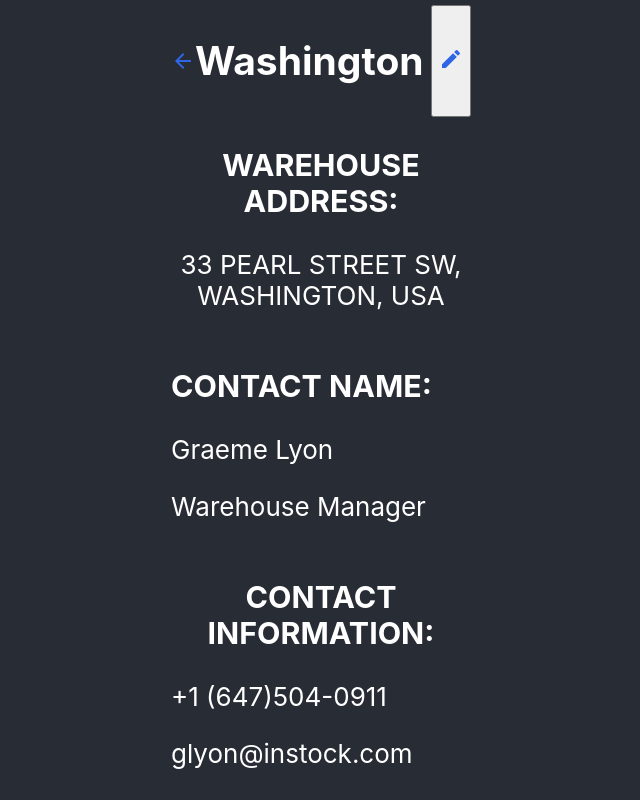
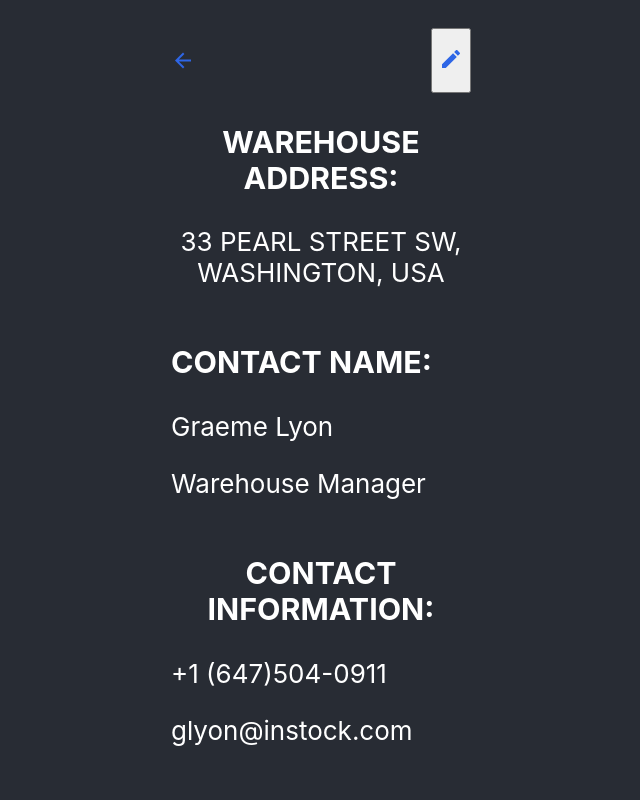
Before and after one commit to mainanchung/instock-client, a React (Create React App) app: page / in a window 1280 px wide. Shown: the whole page, without its empty margins (319-959 px from the left). Built offline with nearby package versions, Linux system fonts and the light colour scheme; no server answers.

Commit message:
setting up warehouse

```diff
--- a/package.json
+++ b/package.json
@@ -6,8 +6,10 @@
     "@testing-library/jest-dom": "^5.16.5",
     "@testing-library/react": "^13.4.0",
     "@testing-library/user-event": "^13.5.0",
+    "axios": "^1.1.3",
     "react": "^18.2.0",
     "react-dom": "^18.2.0",
+    "react-router-dom": "^6.4.3",
     "react-scripts": "5.0.1",
     "sass": "^1.56.1",
     "web-vitals": "^2.1.4"
--- a/src/components/Warehouse/Warehouse.js
+++ b/src/components/Warehouse/Warehouse.js
@@ -1,14 +1,30 @@
 import './warehouse.scss'
 import backIcon from '../../assets/Icons/arrow_back-24px.svg'
 import editIcon from '../../assets/Icons/edit-24px.svg'
+import axios from 'axios';
+import { useParams } from 'react-router-dom';
+import { useEffect, useState} from 'react';
 
 function Warehouse() {
+    const {warehouseId} = useParams()
+    const [warehouse, setWarehouse] = useState('')
+    const getWarehouse = () => {
+        axios.get(`http://localhost:8080/warehouse/${warehouseId}`)
+        .then((response) => {
+            setWarehouse(response.data)
+        })
+    }
+
+    useEffect(() => {
+        getWarehouse()
+
+    }, [])
     return (
         <div className="warehouse">
             <div className="warehouse__title-container">
                 <div className="warehouse__icon-title">
                     <img src={backIcon} />
-                    <h2>Washington</h2>
+                    <h2>{warehouse}</h2>
                 </div>
                 <button className="warehouse__edit-button"><img src={editIcon} /></button>
             </div>
```
Also changed, not shown: 1 other file (tests, documents, lock files or other folders).
